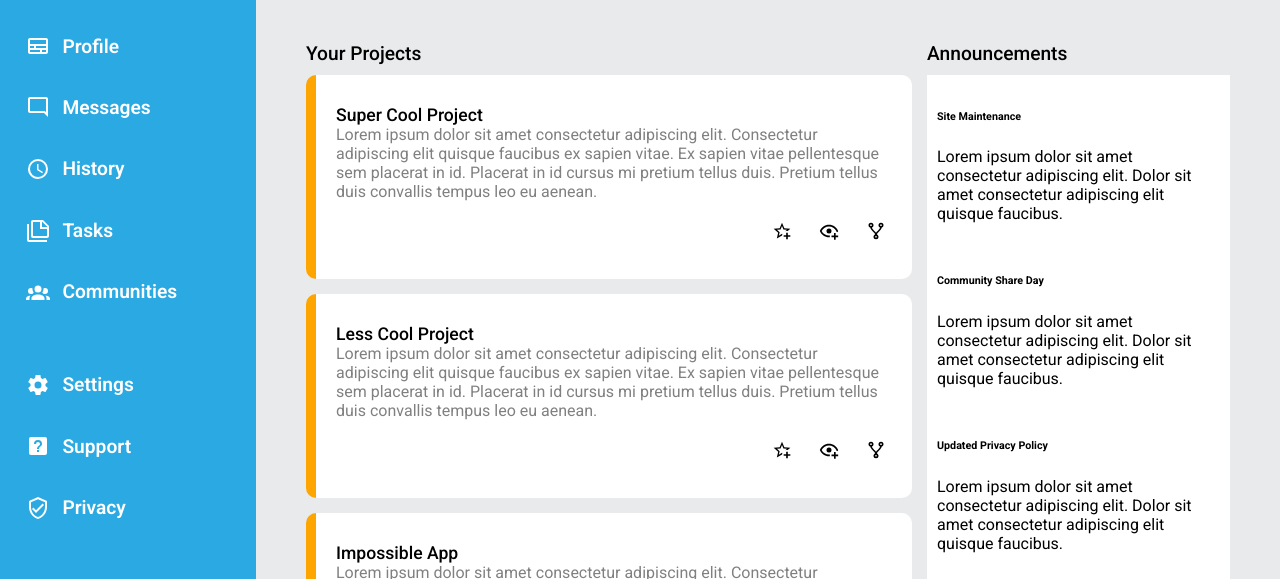
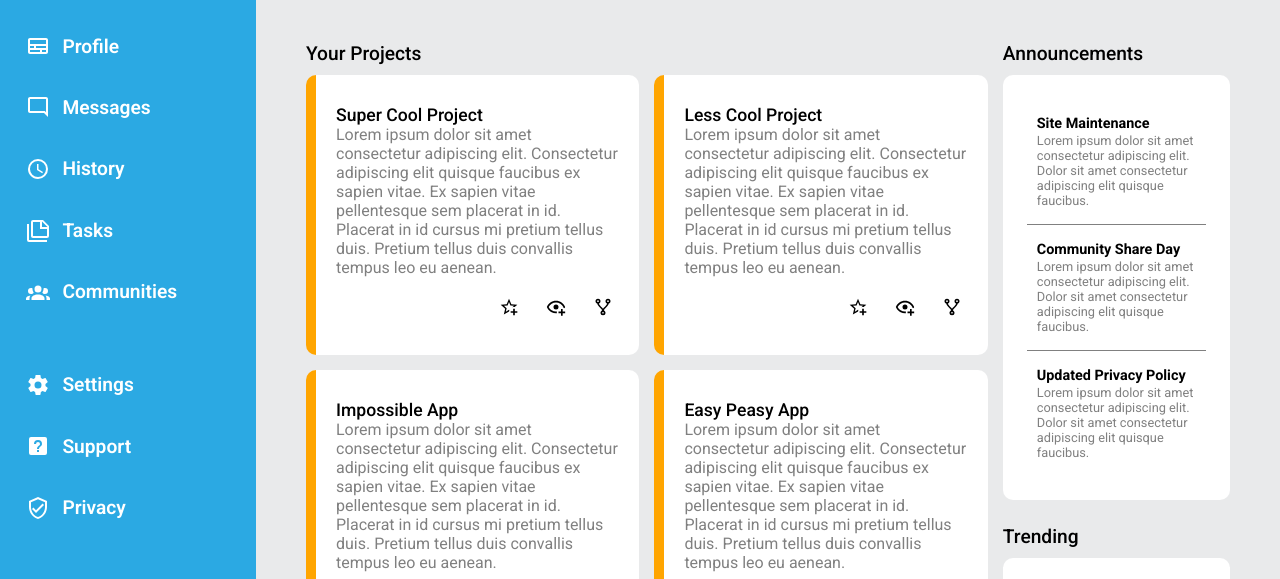
Before and after one commit to rfingerhut/odin-admin-dashboard, a plain HTML site: page index.html in a window 1280 px wide. Shown: the part 196-775 px from the top of the page. Drawn offline with Linux system fonts and the light colour scheme.

Commit message:
style: Add styles to annoucement cards and sections

```diff
--- a/style.css
+++ b/style.css
@@ -215,7 +215,7 @@ body{
 
 .body-content{
     display: grid;
-    grid-template-columns: 2fr 1fr;
+    grid-template-columns: 3fr 1fr;
     gap: 15px;
     padding: 0 50px;
 }
@@ -261,8 +261,6 @@ body{
     margin-top: 1rem;
 }
 
-
-
 .interaction-buttons button{
     background-color: transparent;
     border: none;
@@ -270,14 +268,36 @@ body{
     cursor: pointer;
 }
 
+.announcement-trending-section{
+    display: flex;
+    flex-direction: column;
+}
 
-.anncouncement-trending-container{
+.announcement-cards-container, .trending-cards-container {
+    background-color: white;
+    padding: 5px;
+    border-radius: 10px;
+    padding: 1.5rem;
     display: grid;
     grid-auto-flow: row;
-    gap: 50px;
 }
 
-.announcement-trending-section div {
-    background-color: white;
-    padding: 5px;
+.announcement-cards-container>*:not(:last-child){
+    border-bottom: 1px solid gray;
 }
+
+.announcement-card{
+    padding: 1rem 10px;
+}
+
+.announcement-card h6{
+    font-size: 0.9rem;
+    margin: 0;
+    margin-bottom: 1px;
+}
+
+.announcement-card p{
+    margin: 0;
+    color: gray;
+    font-size: 0.8rem;
+}
```
Also changed, not shown: index.html (indentation only).
